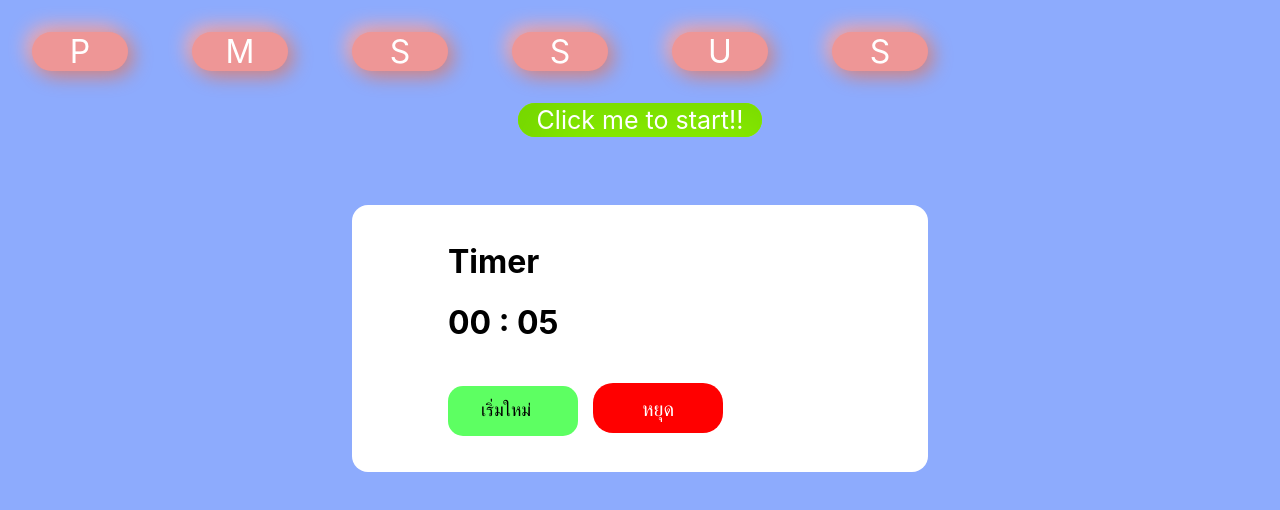
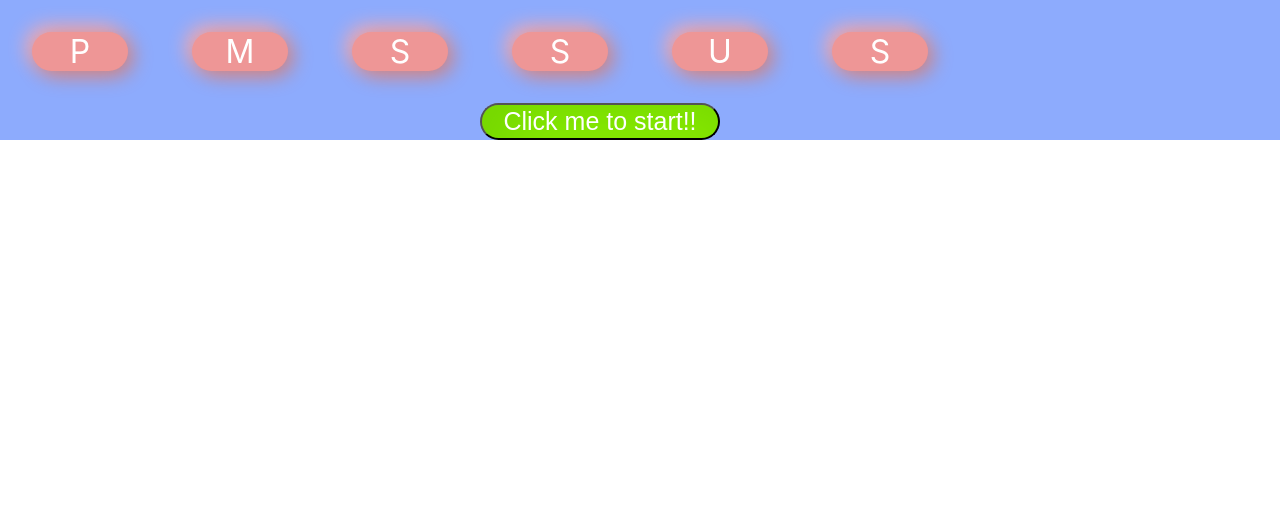
Before and after one commit to hakeemee1/Lab-React, a React (Create React App) app in the folder card-game/: page / in a window 1280 px wide. Shown: the top 510 px of the page. Built offline with nearby package versions, Linux system fonts and the light colour scheme.

Commit message:
css and bring Timer to Button function

```diff
--- a/card-game/src/App.css
+++ b/card-game/src/App.css
@@ -33,7 +33,7 @@ color: white;
   width: 15rem;
   padding: 2px;
   text-align: center;
-  margin: auto;
+  margin-left: 30rem;
   color: white;
   font-size: 25px;
   border-radius: 50px;
--- a/card-game/src/App.js
+++ b/card-game/src/App.js
@@ -1,14 +1,29 @@
-import React from "react";
+import React, {useState} from "react";
 import "./App.css";
 import Timer from "./Timer";
 
 import WordCard from "./WordCard";
 
 function App() {
+    const [isShown, setIsShown] = useState(false);
+    const [ready, setReady] = useState("Click me to start!!");
+    const handleClick = event => {
+        // 👇️ toggle shown state
+        setIsShown(current => !current);
+
+        // 👇️ or simply set it to true
+        // setIsShown(true);
+      };
+
  return (
  <div className="game">
  <WordCard value="MSSPSU"/>
- <Timer />
+ <button className="ready" onClick={()=>{
+    setReady("Game started");
+    console.log("Game started and please enjoy ^^");
+
+ }}>{ready}</button>
+{isShown && <Timer />}
  </div>
  );
 }
--- a/card-game/src/WordCard.js
+++ b/card-game/src/WordCard.js
@@ -16,7 +16,6 @@ const prepareStateFromWord = (given_word) => {
 
 export default function WordCard(props) {
   const [state, setState] = useState(prepareStateFromWord(props.value));
-  const [ready, setReady] = useState("Click me to start!!");
   const activationHandler = (c) => {
     console.log(`${c} has been activated.`);
 
@@ -44,15 +43,7 @@ export default function WordCard(props) {
           attempt={state.attempt}
         />
       ))}
-      <div
-        className="ready"
-        onClick={() => {
-          setReady("Game started");
-          console.log("Game started and please enjoy ^^");
-        }}
-      >
-        {ready}
-      </div>
+
     </div>
   );
 }
```
